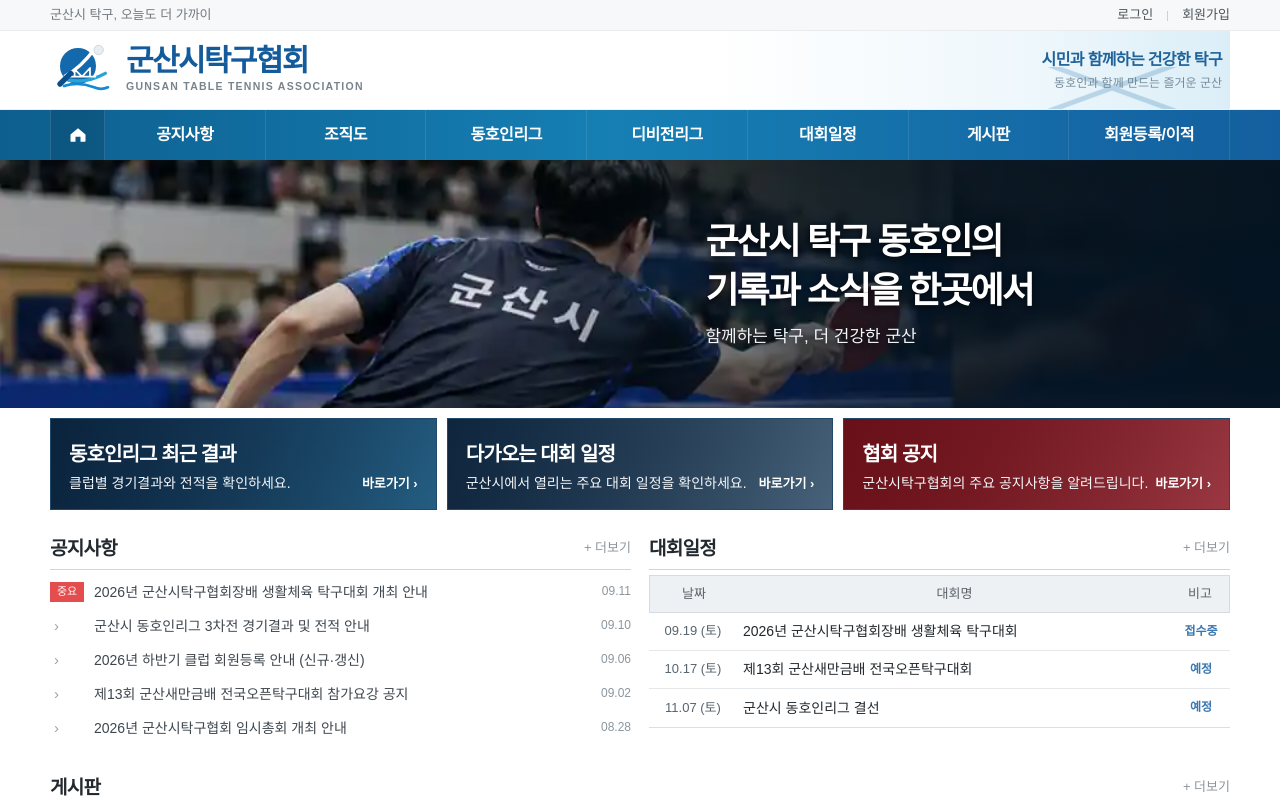
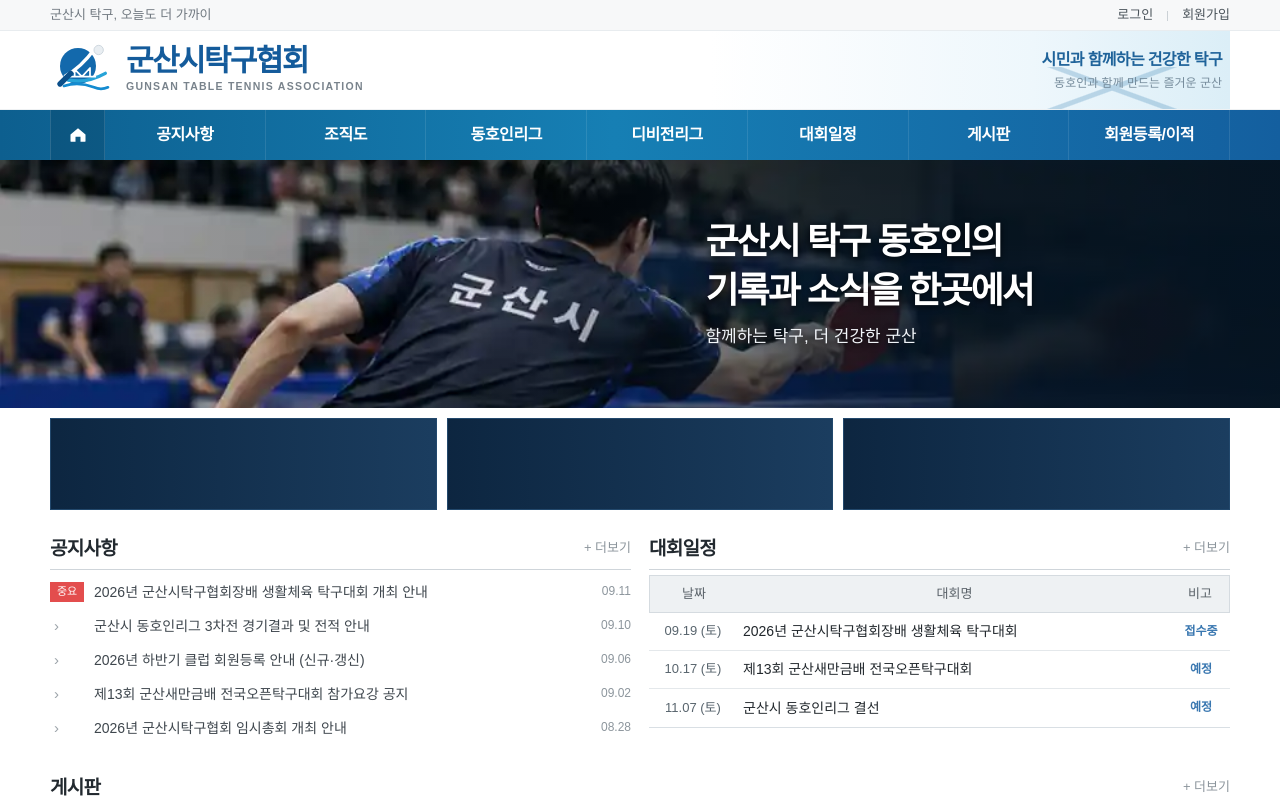
Before and after one commit to Aprasaks/gunsan-table-tennis-association, a Next.js app: page / in a window 1280 px wide. Shown: the top 800 px of the page. Built offline with nearby package versions, Linux system fonts and the light colour scheme.

Commit message:
메인 3단 카드에 확정 이미지 적용

```diff
--- a/src/app/page.tsx
+++ b/src/app/page.tsx
@@ -39,18 +39,24 @@ export default function Home() {
       </section>
 
       <section className="siteShell featureTiles" aria-label="주요 서비스">
-        <Link href="/league" className="featureTile leagueTile">
-          <div><strong>동호인리그 최근 결과</strong><p>클럽별 경기결과와 전적을 확인하세요.</p></div>
-          <b>바로가기 ›</b>
-        </Link>
-        <Link href="/schedule" className="featureTile scheduleTile">
-          <div><strong>다가오는 대회 일정</strong><p>군산시에서 열리는 주요 대회 일정을 확인하세요.</p></div>
-          <b>바로가기 ›</b>
-        </Link>
-        <Link href="/notice" className="featureTile noticeTile">
-          <div><strong>협회 공지</strong><p>군산시탁구협회의 주요 공지사항을 알려드립니다.</p></div>
-          <b>바로가기 ›</b>
-        </Link>
+        <Link
+          href="/league"
+          className="featureTile featureImageTile"
+          style={{ backgroundImage: "url('/images/feature-league.webp')" }}
+          aria-label="동호인리그 최근 결과 바로가기"
+        />
+        <Link
+          href="/schedule"
+          className="featureTile featureImageTile"
+          style={{ backgroundImage: "url('/images/feature-schedule.webp')" }}
+          aria-label="다가오는 대회 일정 바로가기"
+        />
+        <Link
+          href="/notice"
+          className="featureTile featureImageTile"
+          style={{ backgroundImage: "url('/images/feature-notice.webp')" }}
+          aria-label="협회 공지 바로가기"
+        />
       </section>
 
       <section className="siteShell portalGrid">
```
